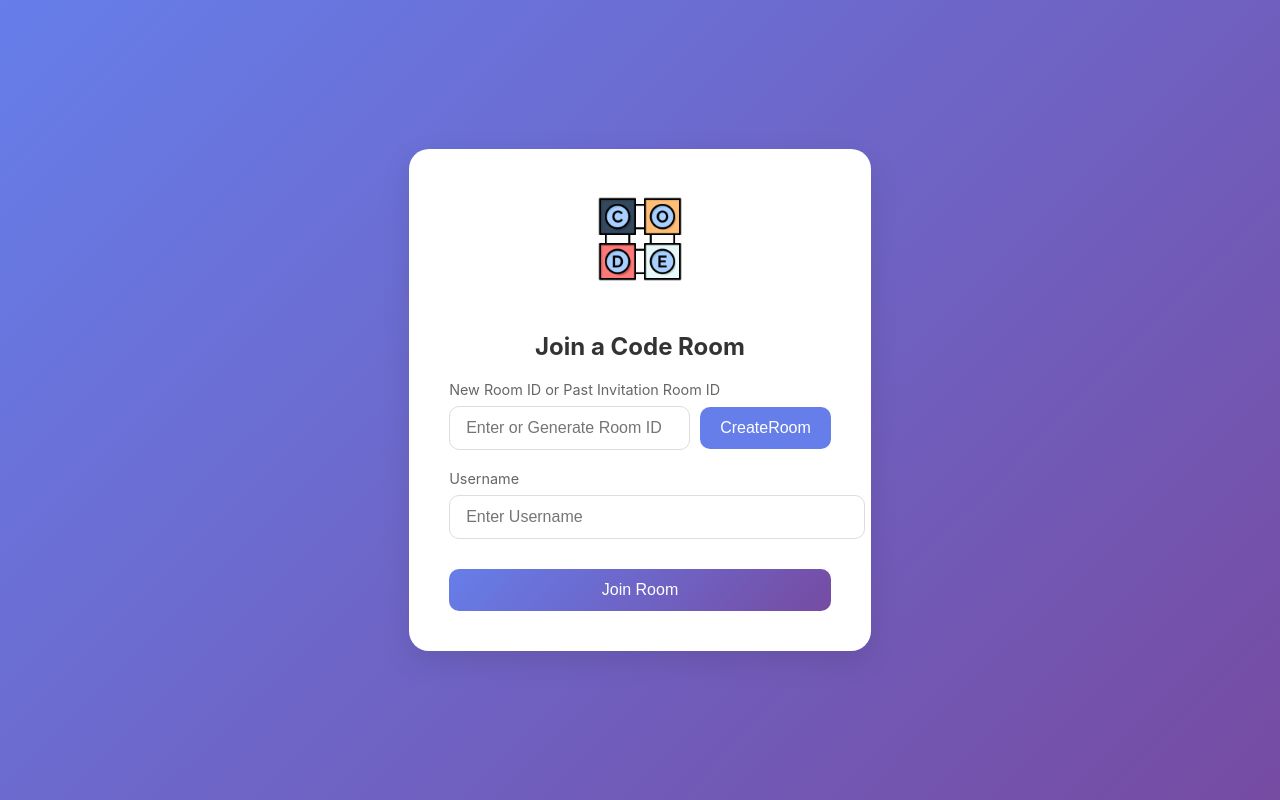
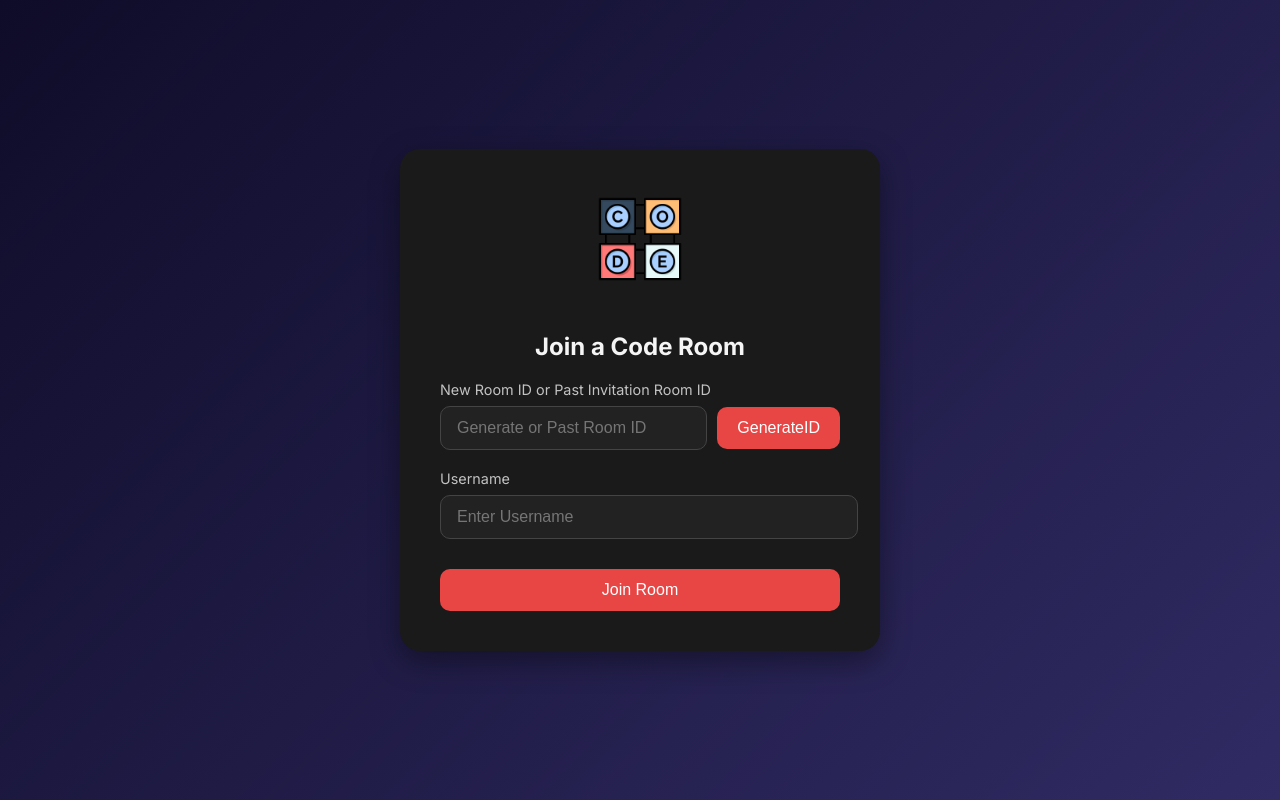
Before and after one commit to mhistiak3/real-time-code-editor, a React (Vite) app: page / in a window 1280 px wide. Built offline with nearby package versions, Linux system fonts and the light colour scheme.

Commit message:
Chnage css color

```diff
--- a/index.html
+++ b/index.html
@@ -1,10 +1,16 @@
-<!doctype html>
+<!DOCTYPE html>
 <html lang="en">
   <head>
     <meta charset="UTF-8" />
     <link rel="icon" type="image/*" href="/logo.png" />
     <meta name="viewport" content="width=device-width, initial-scale=1.0" />
     <title>Real Time Code Editor</title>
+    <link rel="preconnect" href="https://fonts.googleapis.com" />
+    <link rel="preconnect" href="https://fonts.gstatic.com" crossorigin />
+    <link
+      href="https://fonts.googleapis.com/css2?family=Inter:ital,opsz,wght@0,14..32,100..900;1,14..32,100..900&display=swap"
+      rel="stylesheet"
+    />
   </head>
   <body>
     <div id="root"></div>
--- a/package.json
+++ b/package.json
@@ -12,7 +12,8 @@
   "dependencies": {
     "react": "^18.3.1",
     "react-dom": "^18.3.1",
-    "react-router-dom": "^6.27.0"
+    "react-router-dom": "^6.27.0",
+    "uuid": "^10.0.0"
   },
   "devDependencies": {
     "@eslint/js": "^9.11.1",
--- a/src/index.css
+++ b/src/index.css
@@ -1,10 +1,30 @@
-/* JoinRoom.css */
+:root {
+  --primary-color: #0f0c29;
+  --secondary-color: #302b63;
+  --accent-color: #e84545;
+  --hover-accent-color: #ff4b5c;
+  --background-gradient: linear-gradient(
+    135deg,
+    var(--primary-color) 0%,
+    var(--secondary-color) 100%
+  );
+  --form-background: #1a1a1a;
+  --text-color: #f5f5f5;
+  --label-color: #c2c2c2;
+  --input-border: #444;
+  --input-focus-border: var(--accent-color);
+  --shadow-color: rgba(0, 0, 0, 0.4);
+}
 
 body {
-  font-family: 'Inter', sans-serif;
-  background: linear-gradient(135deg, #667eea 0%, #764ba2 100%);
+  font-family: "Inter", sans-serif;
+  background: var(--background-gradient);
   margin: 0;
   padding: 0;
+
+  height: 100vh;
+}
+.home-container {
   display: flex;
   justify-content: center;
   align-items: center;
@@ -20,14 +40,13 @@ body {
 }
 
 .join-room-container {
-  background: white;
+  background: var(--form-background);
   padding: 40px;
   border-radius: 20px;
-  box-shadow: 0 10px 30px rgba(0, 0, 0, 0.1);
+  box-shadow: 0 10px 30px var(--shadow-color);
   width: 100%;
   max-width: 400px;
   text-align: center;
-  position: relative;
 }
 
 .logo img {
@@ -43,7 +62,7 @@ body {
 h2 {
   font-size: 1.5rem;
   margin-bottom: 20px;
-  color: #333;
+  color: var(--text-color);
 }
 
 .form-group {
@@ -53,7 +72,7 @@ h2 {
 
 .form-group label {
   font-size: 0.9rem;
-  color: #666;
+  color: var(--label-color);
   margin-bottom: 8px;
   display: block;
 }
@@ -62,13 +81,16 @@ input[type="text"] {
   width: 100%;
   padding: 12px 16px;
   font-size: 1rem;
-  border: 1px solid #ddd;
+  border: 1px solid var(--input-border);
   border-radius: 10px;
+  background: #222;
+  color: var(--text-color);
   transition: border-color 0.3s;
+  padding-right: 0;
 }
 
 input[type="text"]:focus {
-  border-color: #667eea;
+  border-color: var(--input-focus-border);
   outline: none;
 }
 
@@ -78,7 +100,7 @@ input[type="text"]:focus {
 }
 
 .generate-room-btn {
-  background-color: #667eea;
+  background-color: var(--accent-color);
   color: white;
   padding: 12px 20px;
   border: none;
@@ -90,21 +112,21 @@ input[type="text"]:focus {
 }
 
 .generate-room-btn:hover {
-  background-color: #764ba2;
+  background-color: var(--hover-accent-color);
 }
 
 .join-btn {
-  background: linear-gradient(135deg, #667eea 0%, #764ba2 100%);
+  background-color: var(--accent-color);
   color: white;
   border: none;
   padding: 12px;
   border-radius: 10px;
   font-size: 1rem;
   cursor: pointer;
-  transition: background 0.3s ease;
+  transition: background-color 0.3s ease;
   margin-top: 10px;
 }
 
 .join-btn:hover {
-  background: linear-gradient(135deg, #6a83ea 0%, #764ea2 100%);
+  background-color: var(--hover-accent-color);
 }
--- a/src/pages/Home.jsx
+++ b/src/pages/Home.jsx
@@ -1,29 +1,32 @@
-// Home.js
 import { useState } from "react";
-
+import { useNavigate } from "react-router-dom";
+import { v4 as uuidv4 } from "uuid";
 const Home = () => {
   const [roomId, setRoomId] = useState("");
   const [username, setUsername] = useState("");
+  const navigate = useNavigate()
 
-  // Function to generate a random room ID
   const generateRoomId = () => {
-    const generatedId = Math.random().toString(36).substr(2, 10); // Random 9-character string
-
+    const generatedId = uuidv4();
     setRoomId(generatedId);
   };
 
-  // Handle form submission
   const handleSubmit = (e) => {
     e.preventDefault();
     if (!roomId || !username) {
       alert("Please enter a Room ID and Username");
       return;
     }
-    // Logic to join the room (could redirect or make API call)
-    console.log("Joining room:", roomId, "as", username);
+    // Join Room
+
+    navigate(`/edit/${roomId}`,{
+      state: { username },
+    })
+
   };
 
   return (
+    <div className="home-container">
       <div className="join-room-wrapper">
         <div className="join-room-container">
           <div className="logo">
@@ -34,14 +37,16 @@ const Home = () => {
             <h2>Join a Code Room</h2>
 
             <div className="form-group">
-            <label htmlFor="room-id">New Room ID or Past Invitation Room ID</label>
+              <label htmlFor="room-id">
+                New Room ID or Past Invitation Room ID
+              </label>
               <div className="room-id-group">
                 <input
                   type="text"
                   id="room-id"
                   value={roomId}
                   onChange={(e) => setRoomId(e.target.value)}
-                placeholder="Enter or Generate Room ID"
+                  placeholder="Generate or Past Room ID"
                   required
                 />
                 <button
@@ -49,7 +54,7 @@ const Home = () => {
                   className="generate-room-btn"
                   onClick={generateRoomId}
                 >
-                CreateRoom
+                  GenerateID
                 </button>
               </div>
             </div>
@@ -72,6 +77,7 @@ const Home = () => {
           </form>
         </div>
       </div>
+    </div>
   );
 };
 
```
Also changed, not shown: 1 other file (tests, documents, lock files or other folders). Lines whose indentation alone changed are shown as unchanged.
